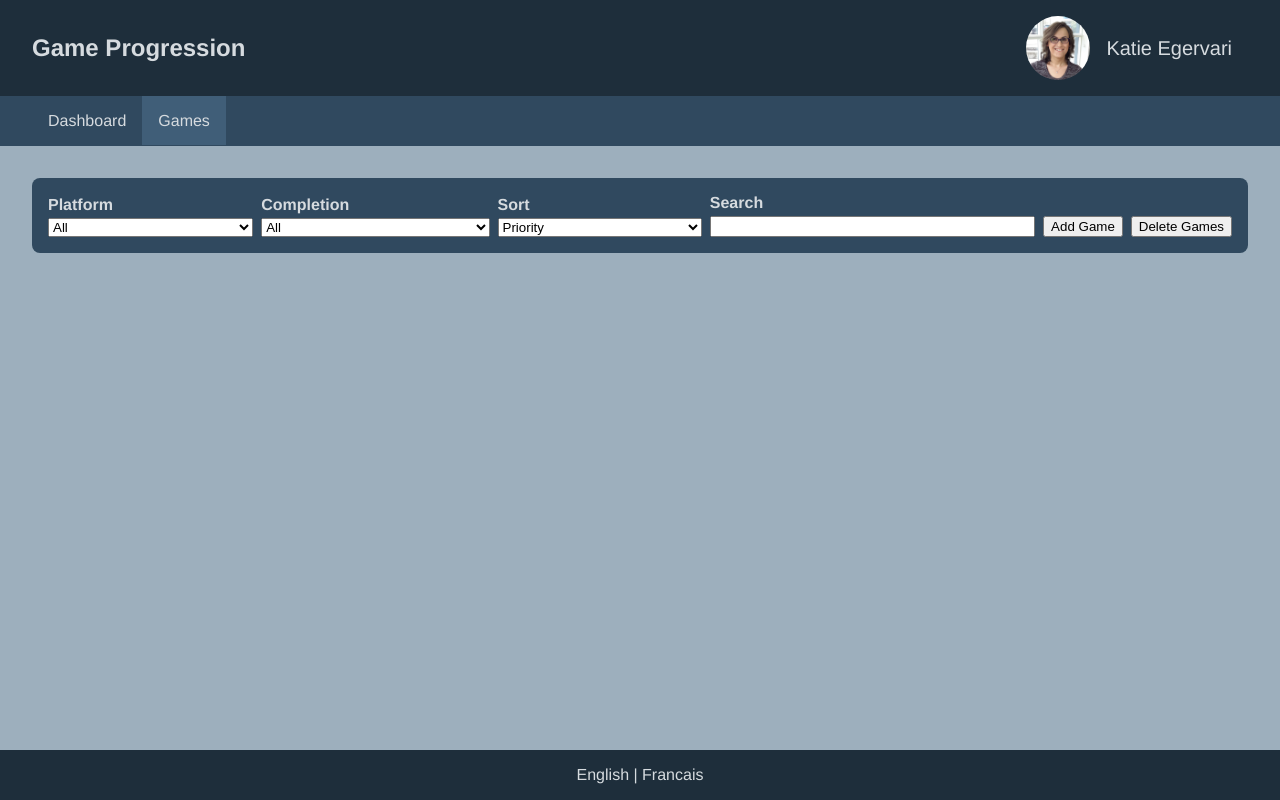
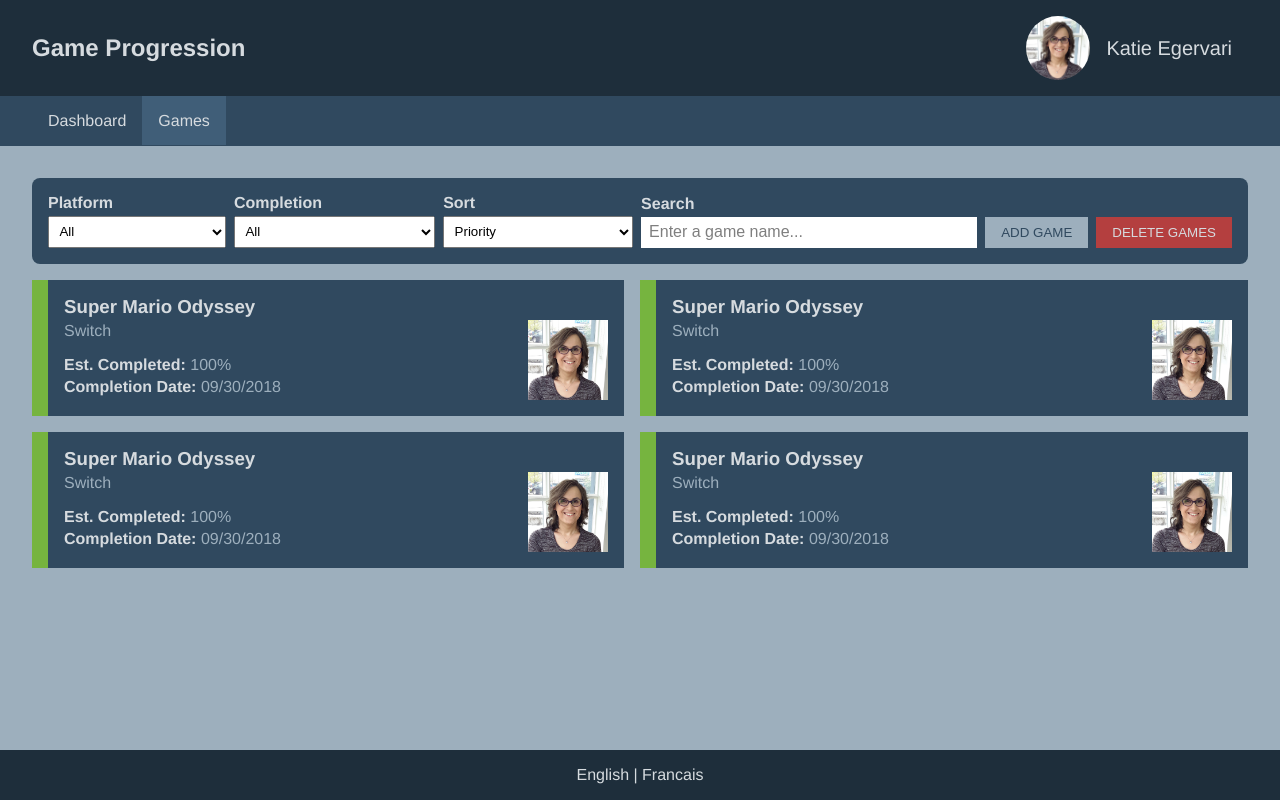
Before and after one commit to egervari/game-progression, a Vue app: page /games in a window 1280 px wide. Built offline with nearby package versions, Linux system fonts and the light colour scheme.

Commit message:
Added Game Cards

```diff
--- a/src/app/modules/games/Games.vue
+++ b/src/app/modules/games/Games.vue
@@ -1,14 +1,16 @@
 <template>
   <section id="games">
     <GameFilters></GameFilters>
+    <GameListing></GameListing>
   </section>
 </template>
 
 <script>
   import GameFilters from './components/GameFilters';
+  import GameListing from "@/app/modules/games/components/GameListing";
 
   export default {
     name: 'games',
-    components: { GameFilters }
+    components: {GameListing, GameFilters }
   }
 </script>
--- /dev/null
+++ b/src/app/modules/games/components/GameCard.vue
@@ -0,0 +1,49 @@
+<template>
+  <article class="game-card">
+    <GameCardCompletionIndicator></GameCardCompletionIndicator>
+    <GameCardDetails></GameCardDetails>
+    <img src="../../../../assets/profile-image.jpg" />
+  </article>
+</template>
+
+<script>
+  import GameCardCompletionIndicator from "@/app/modules/games/components/GameCardCompletionIndicator";
+  import GameCardDetails from "@/app/modules/games/components/GameCardDetails";
+  export default {
+    name: 'GameCard',
+    components: {GameCardDetails, GameCardCompletionIndicator}
+  }
+</script>
+
+<style lang="scss" scoped>
+  @import '../../../styles/colors';
+
+  article.game-card {
+    align-items: end;
+    background: $blue;
+    color: $text-on-dark;
+    cursor: pointer;
+    display: flex;
+    justify-content: space-between;
+    margin-bottom: 1rem;
+
+    &:hover {
+      background: lighten($blue, 5%);
+    }
+
+    &:nth-child(odd) {
+      margin-right: 1rem;
+      width: calc(50% - 1rem);
+    }
+
+    &:nth-child(even) {
+      margin-right: 0;
+      width: calc(50%);
+    }
+
+    img {
+      margin: 1rem;
+      width: 5rem;
+    }
+  }
+</style>
--- /dev/null
+++ b/src/app/modules/games/components/GameCardCompletionIndicator.vue
@@ -0,0 +1,19 @@
+<template>
+  <div class="game-card-completion-indicator">&nbsp;</div>
+</template>
+
+<script>
+  export default {
+    name: 'GameCardCompletionIndicator'
+  }
+</script>
+
+<style lang="scss" scoped>
+  @import '../../../styles/colors';
+
+  .game-card-completion-indicator {
+    background: $green;
+    width: 1rem;
+    height: 100%;
+  }
+</style>
--- /dev/null
+++ b/src/app/modules/games/components/GameCardDetails.vue
@@ -0,0 +1,42 @@
+<template>
+  <div class="game-card-details">
+    <h3>Super Mario Odyssey</h3>
+    <Emphasis>Switch</Emphasis>
+    <p>
+      <strong>Est. Completed: </strong>
+      <Emphasis>100%</Emphasis>
+    </p>
+    <p>
+      <strong>Completion Date: </strong>
+      <Emphasis>09/30/2018</Emphasis>
+    </p>
+  </div>
+</template>
+
+<script>
+  import Emphasis from "@/app/modules/ui/components/Emphasis";
+  export default {
+    name: 'GameCardDetails',
+    components: {Emphasis}
+  }
+</script>
+
+<style lang="scss" scoped>
+  .game-card-details {
+    flex-grow: 1;
+    padding: 1rem;
+
+    h3 {
+      margin-top: 0;
+      margin-bottom: 0.25rem;
+    }
+
+    p {
+      &:not(:first-of-type) {
+        margin-top: 0;
+      }
+
+      margin-bottom: 0.25rem;
+    }
+  }
+</style>
--- a/src/app/modules/games/components/GameFilters.vue
+++ b/src/app/modules/games/components/GameFilters.vue
@@ -4,38 +4,38 @@
       <Label>
         Platform
       </Label>
-      <select>
+      <Select>
         <option>All</option>
-      </select>
+      </Select>
     </FormField>
 
     <FormField>
       <Label>
         Completion
       </Label>
-      <select>
+      <Select>
         <option>All</option>
-      </select>
+      </Select>
     </FormField>
 
     <FormField>
       <Label>
         Sort
       </Label>
-      <select>
+      <Select>
         <option>Priority</option>
-      </select>
+      </Select>
     </FormField>
 
     <FormField>
       <Label>
         Search
       </Label>
-      <input />
+      <Input placeholder="Enter a game name..." />
     </FormField>
 
-    <button>Add Game</button>
-    <button>Delete Games</button>
+    <Button type="normal">Add Game</Button>
+    <Button type="warn">Delete Games</Button>
   </Pane>
 </template>
 
@@ -43,10 +43,13 @@
   import FormField from '../../ui/components/FormField';
   import Label from '../../ui/components/Label';
   import Pane from '../../ui/components/Pane';
+  import Button from "@/app/modules/ui/components/Button";
+  import Input from "@/app/modules/ui/components/Input";
+  import Select from "@/app/modules/ui/components/Select";
 
   export default {
     name: 'GameFilters',
-    components: { FormField, Label, Pane }
+    components: {Select, Input, Button, FormField, Label, Pane }
   }
 </script>
 
--- /dev/null
+++ b/src/app/modules/games/components/GameListing.vue
@@ -0,0 +1,23 @@
+<template>
+  <section id="game-listing">
+    <GameCard></GameCard>
+    <GameCard></GameCard>
+    <GameCard></GameCard>
+    <GameCard></GameCard>
+  </section>
+</template>
+
+<script>
+  import GameCard from "@/app/modules/games/components/GameCard";
+  export default {
+    name: 'GameListing',
+    components: {GameCard}
+  }
+</script>
+
+<style lang="scss" scoped>
+  #game-listing {
+    display: flex;
+    flex-wrap: wrap;
+  }
+</style>
--- /dev/null
+++ b/src/app/modules/ui/components/Button.vue
@@ -0,0 +1,59 @@
+<template>
+  <button :class="classes">
+    <slot></slot>
+  </button>
+</template>
+
+<script>
+  export default {
+    name: 'Button',
+    props: ['type'],
+    computed: {
+      classes: function () {
+        return 'button ' + (this ? this.type : '');
+      }
+    }
+  }
+</script>
+
+<style lang="scss" scoped>
+  @import '../../../styles/colors';
+
+  button.button {
+    border: none;
+    cursor: pointer;
+    padding: 0.5rem 1rem;
+    text-transform: uppercase;
+
+    &:focus {
+      outline: none;
+    }
+
+    &.normal {
+      background: $light-blue;
+      color: $blue;
+
+      &:hover {
+        background: lighten($light-blue, 7.5%);
+      }
+    }
+
+    &.save {
+      background: $green;
+      color: $text-on-dark;
+
+      &:hover {
+        background: lighten($green, 5%);
+      }
+    }
+
+    &.warn {
+      background: $red;
+      color: $text-on-dark;
+
+      &:hover {
+        background: lighten($red, 5%);
+      }
+    }
+  }
+</style>
--- /dev/null
+++ b/src/app/modules/ui/components/Input.vue
@@ -0,0 +1,49 @@
+<template>
+  <input class="input"
+         :placeholder="placeholder" />
+</template>
+
+<script>
+  export default {
+    name: 'Input',
+    props: ['placeholder']
+  }
+</script>
+
+<style lang="scss" scoped>
+  @import '../../../styles/colors';
+
+  input.input {
+    border: none;
+    color: $text-on-white;
+    flex-grow: 1;
+    font-size: 1em;
+    outline: none;
+    padding: 0.4rem 0.5rem;
+
+    &:disabled {
+      background: white;
+      opacity: 0.5;
+    }
+
+    &::-webkit-input-placeholder {
+      color: $placeholder-text-color;
+    }
+
+    &:-moz-placeholder {
+      color: $placeholder-text-color;
+    }
+
+    &::-moz-placeholder {
+      color: $placeholder-text-color;
+    }
+
+    &:-ms-input-placeholder {
+      color: $placeholder-text-color;
+    }
+
+    &:-webkit-autofill {
+      -webkit-box-shadow: 0 0 0 30px white inset;
+    }
+  }
+</style>
--- /dev/null
+++ b/src/app/modules/ui/components/Select.vue
@@ -0,0 +1,17 @@
+<template>
+  <select class="select">
+    <slot></slot>
+  </select>
+</template>
+
+<script>
+  export default {
+    name: 'Select'
+  }
+</script>
+
+<style lang="scss" scoped>
+  select.select {
+    padding: 0.4rem;
+  }
+</style>
--- a/src/app/styles/colors.scss
+++ b/src/app/styles/colors.scss
@@ -3,7 +3,7 @@
 $light-blue: #9dafbd;
 $text-on-dark: #d6dbdf;
 $text-on-white: #1e2e3b;
-$placeholder-text-color: #6c6c6c;
+$placeholder-text-color: #7f7f7f;
 $menu-highlight: #405e78;
 $green: #76b43f;
 $light-green: #a8ce87;
```
